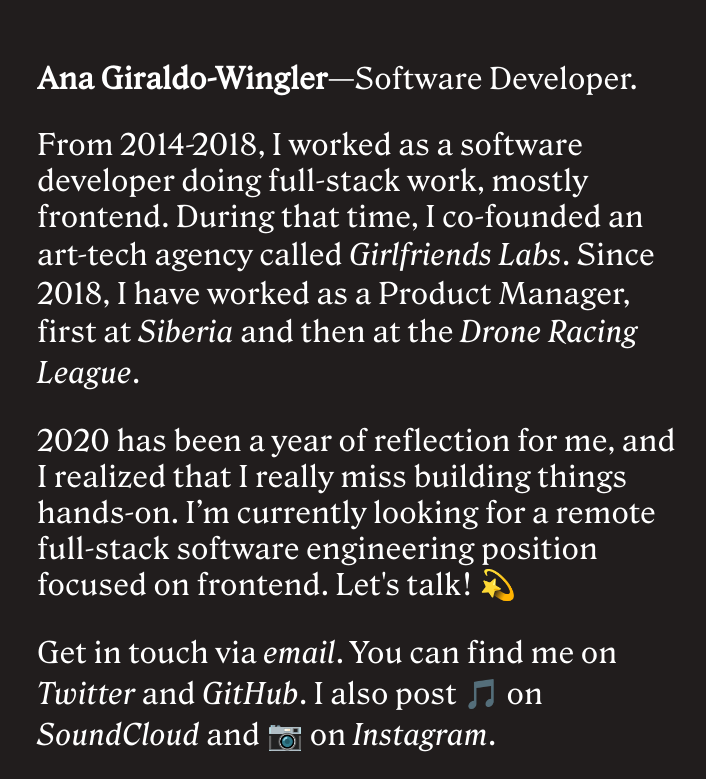
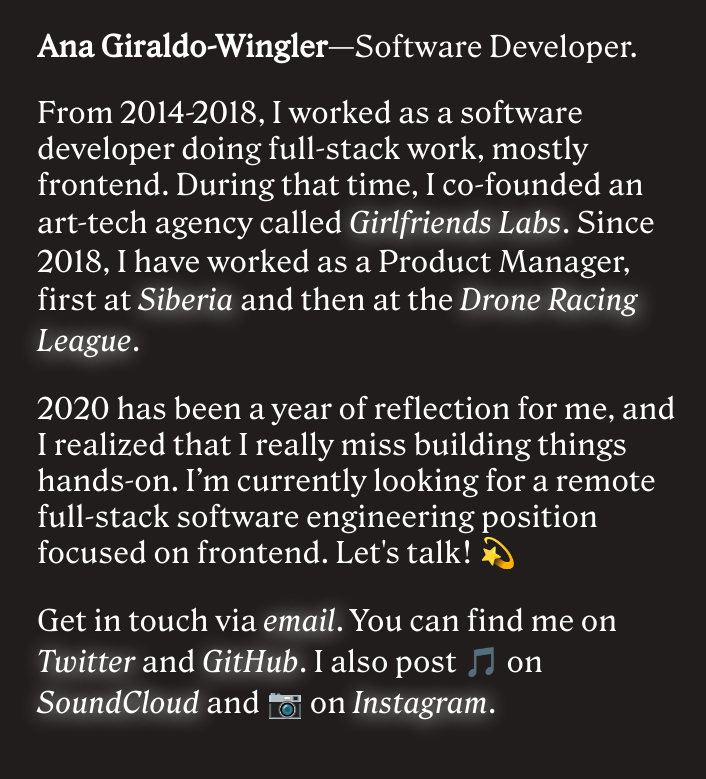
Before and after one commit to awanderingorill/anagw.com, a Gatsby site: page / in a window 1280 px wide. Shown: the top 779 px of the page, without its empty margins (43-749 px from the left). Built offline with nearby package versions, Linux system fonts and the light colour scheme; Gatsby itself is replaced by a stand-in of ours.

Commit message:
Add blur to links

```diff
--- a/src/styles/global.css
+++ b/src/styles/global.css
@@ -43,16 +43,15 @@
 a {
     font-family: "Roslindale Italic";
     color: white;
-    /* font-weight: 700; */
     text-decoration: none;
     font-style: italic;
     line-height: 1.4em;
-    /* border-bottom: 2px solid white; */
+    text-shadow: 2px 2px 20px #ffffff;
+
 }
 
 a:hover {
-    border-bottom: 2px solid white;
-    /* text-decoration: underline; */
+    text-shadow: 2px 2px 30px #ffffff;
 }
 
 .first-column, .second-column {
@@ -97,6 +96,7 @@
 @media (max-width: 82em) {
     .first-column, .second-column {
         max-width: 50%;
+        padding: 0 5rem;
     }
 
     .second-column {
```
